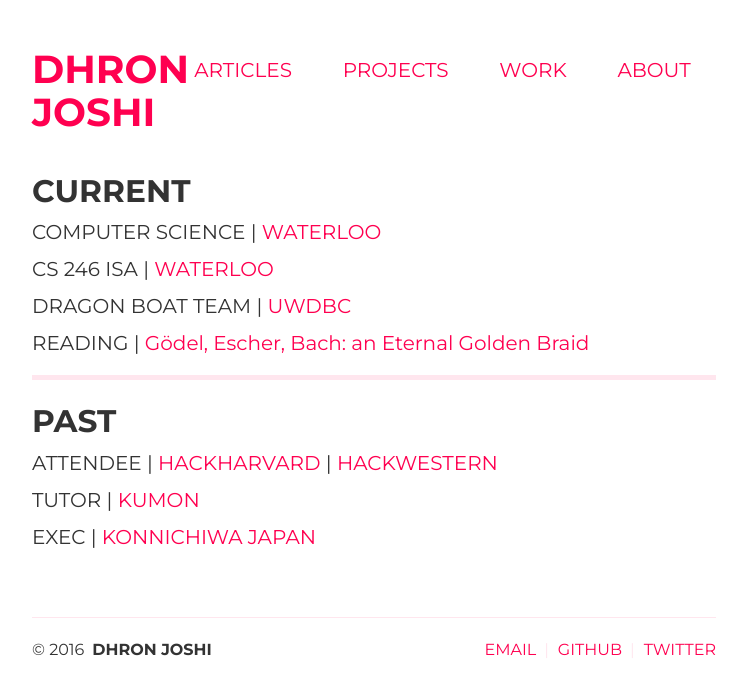
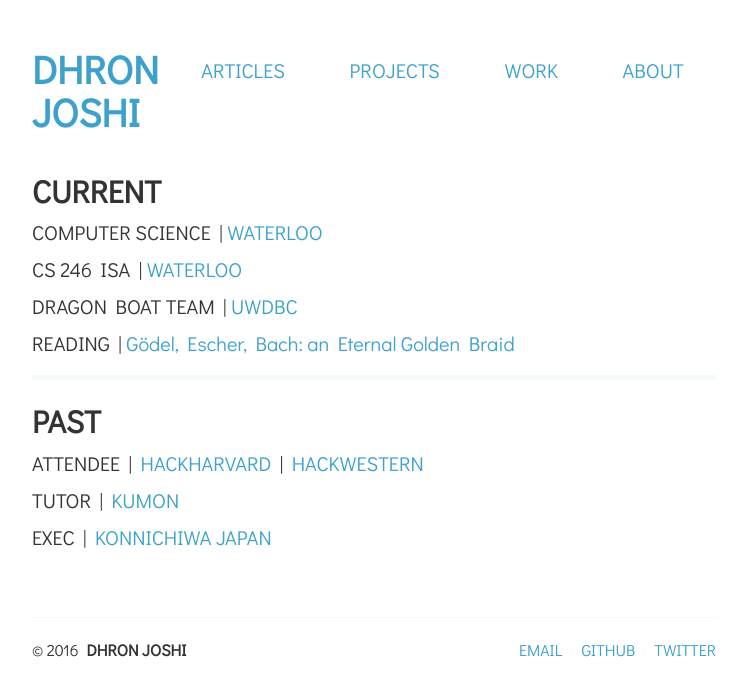
Before and after one commit to Dhron/dhron.github.io, a Jekyll site: the page built from index.md, in a window 1280 px wide. Shown: the top 697 px of the page, without its empty margins (266-1013 px from the left). Built offline with Jekyll 4.4.1, drawn with Linux system fonts in a browser that asks for light colours.

Commit message:
font & color

```diff
--- a/_includes/head.html
+++ b/_includes/head.html
@@ -17,6 +17,7 @@
 
 
   <link href="https://fonts.googleapis.com/css?family=Montserrat:400,700|Lora:400,400i,700" rel="stylesheet">
+  <link href="https://fonts.googleapis.com/css?family=Didact+Gothic|Dosis|Julius+Sans+One" rel="stylesheet">
 
   <!-- Favicons -->
   <link rel="apple-touch-icon" href="{{ site.baseurl }}/assets/img/apple-touch-icon.png">
--- a/_sass/_site.scss
+++ b/_sass/_site.scss
@@ -27,7 +27,7 @@
 .site-nav {
   display: flex;
   justify-content: center;
-  font-family: "Montserrat", sans-serif;
+  font-family: "Didact Gothic", sans-serif;
   font-size: 1.1rem;
 }
 
--- a/_sass/_variables.scss
+++ b/_sass/_variables.scss
@@ -7,7 +7,7 @@ $gray-light:                #818a91;
 $gray-lighter:              #eceeef;
 $gray-lightest:             #fff;
 
-$blue:                      #FF0050;
+$blue:                      #3DA1CC;
 $light-blue:                lighten($blue, 45%);
 $dark-blue:                 darken($blue, 20%);
 
@@ -47,9 +47,9 @@ $border-radius-sm:          .2rem;
 $border-radius-lg:          .3rem;
 
 // GLOBALS - FONTS ------------------
-$font-family:               "Montserrat", sans-serif;
+$font-family:               "Didact Gothic", sans-serif;
 $font-family-monospace:     Menlo, Monaco, Consolas, "Liberation Mono", "Courier New", monospace;
-$font-heading:              "Montserrat", sans-serif;
+$font-heading:              "Didact Gothic", sans-serif;
 
 $lh:                        1;
 $lh-sm:                     1.1;
```
